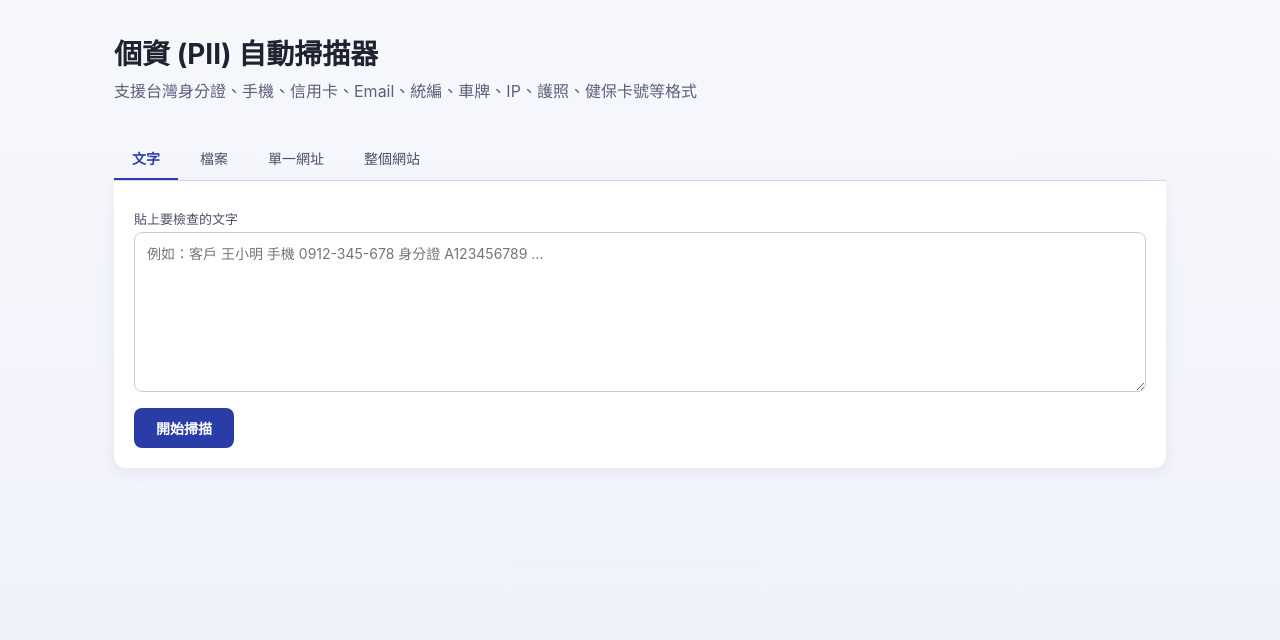
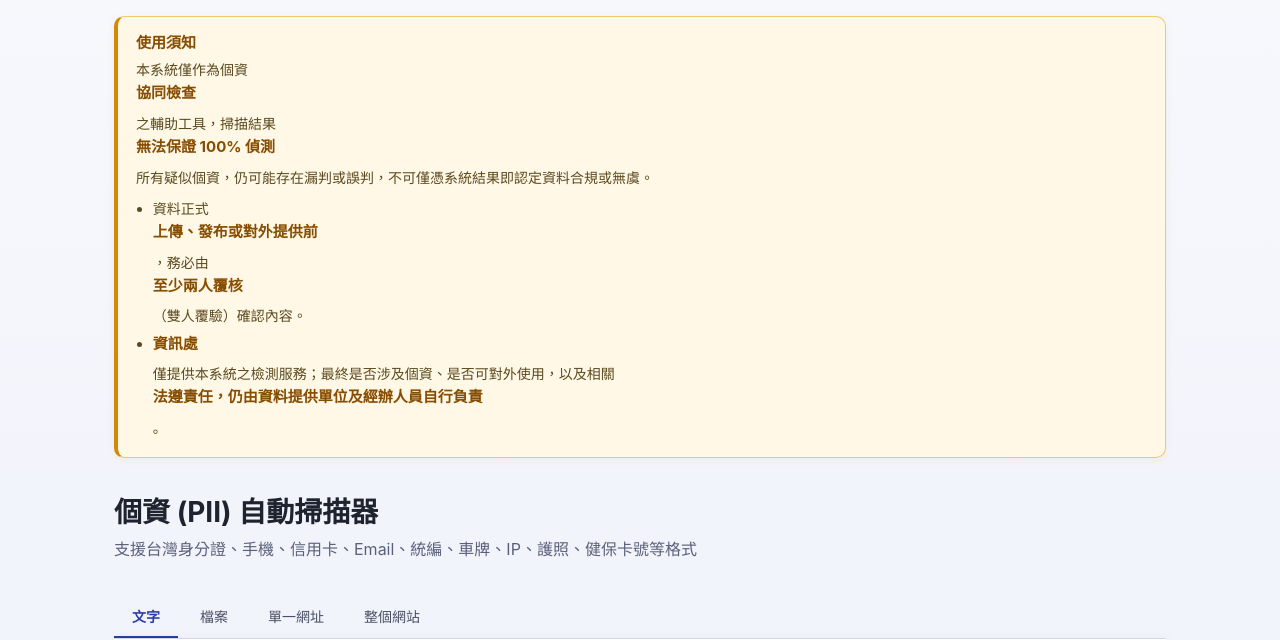
Before and after one commit to HansChung/pii-scanner, a FastAPI app: page / in a window 1280 px wide. Shown: the top 640 px of the page. Before the commit the page ends 471 px from the top, so only its background shows below. Run offline with FastAPI, Linux system fonts and the light colour scheme.

Commit message:
docs(ui): 首頁新增使用須知與雙人覆核免責聲明
Co-authored-by: Hans Chung <sunboy1120@gmail.com>

```diff
--- a/pii_scanner/web/templates/index.html
+++ b/pii_scanner/web/templates/index.html
@@ -65,9 +65,31 @@
   td.context { color: #555; font-size: 12px; max-width: 360px; word-break: break-all; }
   .empty { padding: 24px; color: #6a708a; text-align: center; }
   .error { background: #fde2e2; color: #800; padding: 12px 16px; border-radius: 8px; margin-top: 12px; }
+  .notice {
+    max-width: 1100px; margin: 0 auto; padding: 16px 24px 0;
+  }
+  .notice-box {
+    background: #fff8e6; border: 1px solid #f0c96e; border-left: 4px solid #d48806;
+    border-radius: 10px; padding: 14px 18px; color: #5c4a1f;
+    box-shadow: 0 2px 8px rgba(180,120,0,.08);
+  }
+  .notice-box strong { display: block; font-size: 15px; color: #874d00; margin-bottom: 6px; }
+  .notice-box p { margin: 0; font-size: 14px; line-height: 1.65; }
+  .notice-box ul { margin: 8px 0 0; padding-left: 1.2em; font-size: 14px; line-height: 1.65; }
+  .notice-box li { margin: 4px 0; }
 </style>
 </head>
 <body>
+<div class="notice">
+  <div class="notice-box" role="alert">
+    <strong>使用須知</strong>
+    <p>本系統僅作為個資<strong>協同檢查</strong>之輔助工具，掃描結果<strong>無法保證 100% 偵測</strong>所有疑似個資，仍可能存在漏判或誤判，不可僅憑系統結果即認定資料合規或無虞。</p>
+    <ul>
+      <li>資料正式<strong>上傳、發布或對外提供前</strong>，務必由<strong>至少兩人覆核</strong>（雙人覆驗）確認內容。</li>
+      <li><strong>資訊處</strong>僅提供本系統之檢測服務；最終是否涉及個資、是否可對外使用，以及相關<strong>法遵責任，仍由資料提供單位及經辦人員自行負責</strong>。</li>
+    </ul>
+  </div>
+</div>
 <header>
   <h1>個資 (PII) 自動掃描器</h1>
   <p>支援台灣身分證、手機、信用卡、Email、統編、車牌、IP、護照、健保卡號等格式</p>
```
